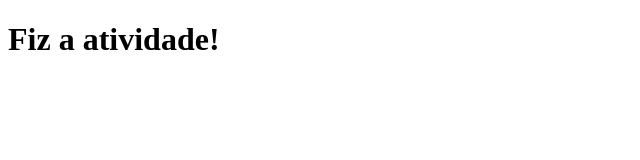
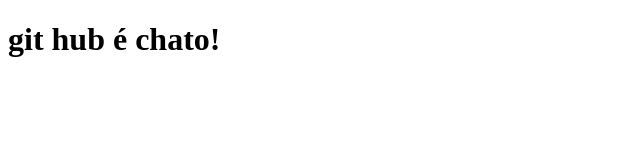
Before and after one commit to IsabeliR/repositorio, a plain HTML site: page index.html in a window 1280 px wide. Shown: the whole page, without its empty margins (0-640 px from the left). Drawn offline with Linux system fonts and the light colour scheme.

Commit message:
atividade2

```diff
--- a/index.html
+++ b/index.html
@@ -8,7 +8,7 @@
 </head>
 <body>
     <h1>
-        Fiz a atividade!
+        git hub é chato!
     </h1>
 </body>
 </html>
```
